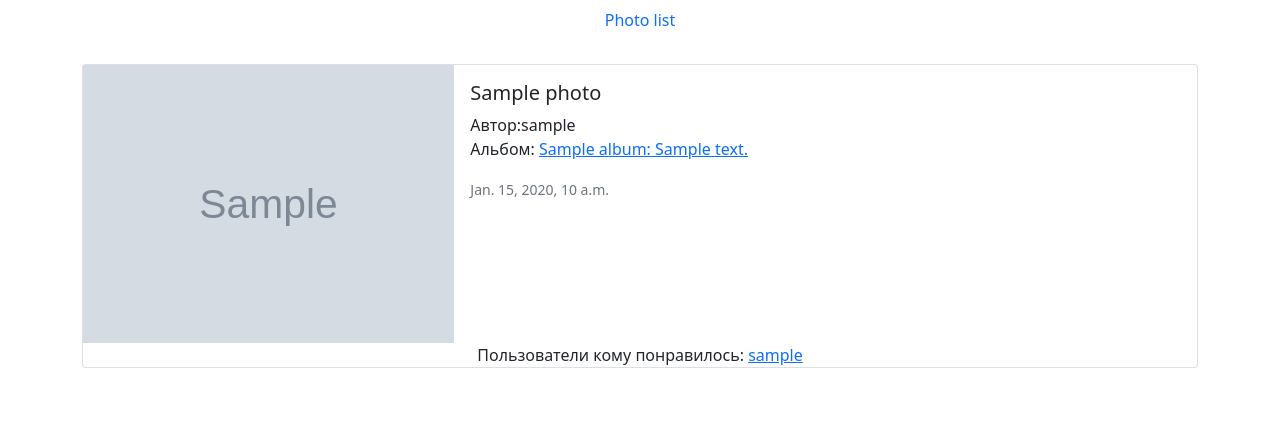
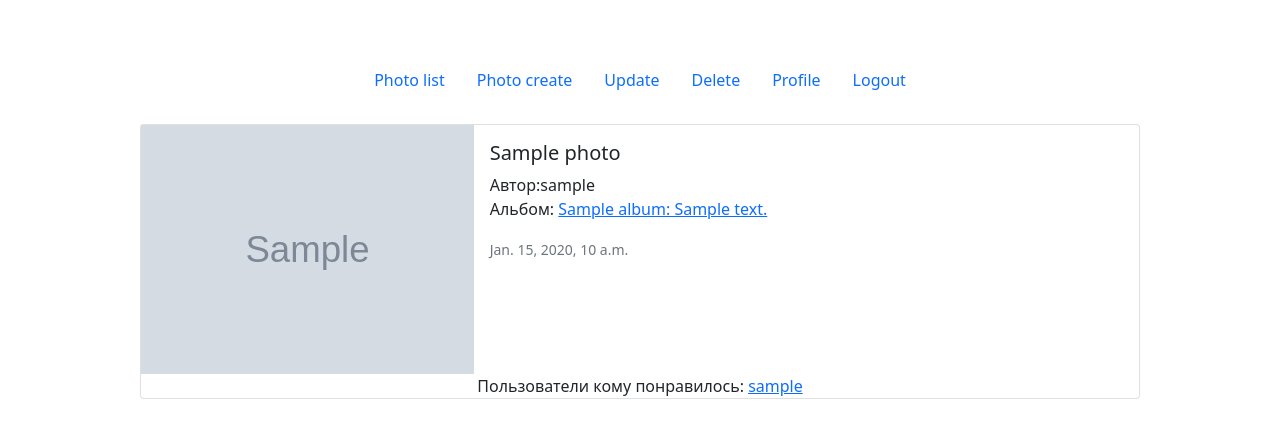
Before and after one commit to A-miin/exam9, a Django app: page /photos/1 in a window 1280 px wide. Shown: the top 438 px of the page. Run offline with Django 3.2, Linux system fonts and the light colour scheme; a user stored in the database is signed in; tables that the repository leaves empty hold one stand-in row (values such as "Sample post"); grey boxes marked "Sample" are stand-in pictures.

Commit message:
Add crud of photo

```diff
--- a/ex9/ex9/settings.py
+++ b/ex9/ex9/settings.py
@@ -133,3 +133,7 @@ DEFAULT_AUTO_FIELD = 'django.db.models.BigAutoField'
 MEDIA_ROOT = os.path.join(BASE_DIR, 'uploads')
 
 MEDIA_URL = '/uploads/'
+
+
+LOGIN_REDIRECT_URL = 'gallery:photo-list'
+LOGOUT_REDIRECT_URL = 'gallery:photo-list'
--- a/ex9/ex9/urls.py
+++ b/ex9/ex9/urls.py
@@ -20,5 +20,6 @@ from django.conf.urls.static import static
 
 urlpatterns = [
     path('admin/', admin.site.urls),
+    path('accounts/', include('accounts.urls')),
     path('', include('gallery.urls')),
 ] + static(settings.MEDIA_URL, document_root=settings.MEDIA_ROOT)
--- a/ex9/gallery/static/css/style.css
+++ b/ex9/gallery/static/css/style.css
@@ -1,3 +1,22 @@
 .img{
     width: 100%;
 }
+body {
+    margin-top: 60px;
+}
+
+.container{
+    width: 80%;
+    margin: 0 auto;
+}
+
+.form-error {
+    color: red;
+    font-size: 12px;
+    margin: 5px 0 0 0
+}
+.form-field-error {
+    border: solid 1px red;
+    box-shadow: red 0 0 3px;
+    display: inline-block;
+}
--- a/ex9/gallery/templates/base.html
+++ b/ex9/gallery/templates/base.html
@@ -13,12 +13,26 @@
             <ul class="nav justify-content-center">
             {% if user.is_authenticated  %}
               <li class="nav-item">
-                <a class="nav-link active" href="{% url "gallery:list" %}">Photo list</a>
+                <a class="nav-link active" href="{% url "gallery:photo-list" %}">Photo list</a>
+              </li>
+                <li class="nav-item">
+                <a class="nav-link active" href="{% url "gallery:photo-create" %}">Photo create</a>
               </li>
               {% endif %}
               {% if user.is_authenticated%}
                 {% block nav %}
                 {% endblock nav %}
+              <li class="nav-item">
+                <a class="nav-link active" href="{% url "user-detail" user.id %}">Profile</a>
+              </li>
+              <li class="nav-item">
+                <a class="nav-link active" href="{% url "logout" %}">Logout</a>
+              </li>
+              {% else %}
+                  <li class="nav-item">
+                <a class="nav-link active" href="{% url "login" %}">Login</a>
+              </li>
+
               {% endif %}
             </ul>
         </nav>
--- a/ex9/gallery/templates/partial/photo-list.html
+++ b/ex9/gallery/templates/partial/photo-list.html
@@ -12,11 +12,11 @@
                     Автор:{{ photo.author }}
                     {% if photo.album %}
                         <br>
-                    Альбом: <a href="">{{ photo.album }}</a>
+                    Альбом: <a href="{% url 'gallery:album-view' photo.album.id %}">{{ photo.album }}</a>
                     {% endif %}
                 </p>
                 <p class="card-text"><small class="text-muted">{{ photo.created_at }}</small></p>
-                <a href="{% url "gallery:view" photo.id %}" type="button" class="btn btn-outline-primary">
+                <a href="{% url "gallery:photo-view" photo.id %}" type="button" class="btn btn-outline-primary">
                     Детальный просмотр
                 </a>
 
--- a/ex9/gallery/templates/photo/view.html
+++ b/ex9/gallery/templates/photo/view.html
@@ -1,4 +1,17 @@
 {% extends 'base.html' %}
+{% block nav %}
+{% if user.is_authenticated and perms.gallery.change_photo or is_author %}
+  <li class="nav-item">
+    <a class="nav-link" href="{% url "gallery:photo-update" photo.id %}">Update</a>
+  </li>
+{% endif %}
+{% if user.is_authenticated and perms.gallery.delete_photo or is_author %}
+  <li class="nav-item">
+    <a class="nav-link" href="{% url "gallery:photo-delete" photo.id %}">Delete</a>
+  </li>
+{% endif %}
+
+{% endblock nav %}
 {% block content %}
     <div class="card mb-3" style="max-width: 100%;">
   <div class="row g-0">
@@ -22,7 +35,7 @@
     <div class="text-center">
         Пользователи кому понравилось:
       {% for user in photo.favorite.all %}
-          <a href="">{{ user.username }}</a>
+          <a href="{% url 'user-detail' user.id %}">{{ user.username }}</a>
           {% if not forloop.last %}
               ,
           {% endif %}
--- a/ex9/gallery/urls.py
+++ b/ex9/gallery/urls.py
@@ -1,13 +1,19 @@
 from django.urls import path
 
 from .views import (
-IndexView, CreatePhotoView, PhotoUpdateView, PhotoView, PhotoDeleteView
+IndexView, CreatePhotoView, PhotoUpdateView, PhotoView, PhotoDeleteView,
+AlbumView
 )
 
 
 app_name = 'gallery'
 
 urlpatterns = [
-    path('photos/', IndexView.as_view(), name='list'),
-    path('photos/<int:pk>', PhotoView.as_view(), name='view'),
+    path('', IndexView.as_view(), name='photo-list'),
+    path('photos/<int:pk>', PhotoView.as_view(), name='photo-view'),
+    path('photos/add', CreatePhotoView.as_view(), name='photo-create'),
+    path('photos/<int:pk>/edit', PhotoUpdateView.as_view(), name='photo-update'),
+    path('photos/<int:pk>/delete', PhotoDeleteView.as_view(), name='photo-delete'),
+    path('albums/<int:pk>', AlbumView.as_view(), name='album-view')
+
 ]
--- a/ex9/gallery/views/__init__.py
+++ b/ex9/gallery/views/__init__.py
@@ -1 +1,2 @@
 from gallery.views.photos import IndexView, CreatePhotoView, PhotoUpdateView, PhotoView, PhotoDeleteView
+from gallery.views.albums import AlbumView
--- a/ex9/gallery/views/photos.py
+++ b/ex9/gallery/views/photos.py
@@ -27,31 +27,43 @@ class IndexView(ListView):
     model = Photo
     context_object_name = 'photos'
     ordering = ('-created_at')
+    def get_queryset(self):
+        queryset = super().get_queryset()
+        queryset = queryset.filter(is_private=False)
+        return queryset
 
 class PhotoView(DetailView):
     model = Photo
     template_name = 'photo/view.html'
+
+    def get_context_data(self, **kwargs):
+        context = super().get_context_data(**kwargs)
+        context['is_author']=self.object.author==self.request.user
+        return context
 
 
 class CreatePhotoView(LoginRequiredMixin, CreateView):
     template_name = 'photo/create.html'
     form_class = PhotoForm
     model = Photo
-    success_url = reverse_lazy('photo:list')
+    success_url = reverse_lazy('gallery:photo-list')
+
+    def get_form_kwargs(self):
+        kwargs = super(CreatePhotoView, self).get_form_kwargs()
+        kwargs.update({'user': self.request.user})
+        return kwargs
 
     def form_valid(self, form):
         self.photo = form.save(commit=False)
-        try:
-            album = get_object_or_404(Album, id=self.kwargs.get('pk'))
-            self.photo.album = album
-        except:
-            self.photo.album = None
+        self.photo.album = None
 
+        self.photo.author = self.request.user
+        self.photo.save()
 
-        self.photo.save()
-        form.save_m2m()
-        return self.get_success_url()
+        return  self.get_success_url()
 
+    def get_success_url(self):
+        return redirect('gallery:photo-view', pk = self.photo.id)
 
 class PhotoUpdateView(PermissionRequiredMixin, UpdateView):
     form_class = PhotoForm
@@ -64,12 +76,18 @@ class PhotoUpdateView(PermissionRequiredMixin, UpdateView):
         return self.get_object().author == self.request.user or super().has_permission()
 
     def get_success_url(self):
-        return reverse('photo:view', kwargs={'pk': self.kwargs.get('pk')})
+        return reverse('gallery:photo-view', kwargs={'pk': self.kwargs.get('pk')})
 
+    def get_form_kwargs(self):
+        kwargs = super(PhotoUpdateView, self).get_form_kwargs()
+        kwargs.update({'user': self.request.user})
+        return kwargs
 
 class PhotoDeleteView(PermissionRequiredMixin, DeleteView):
     model = Photo
     template_name = 'partial/delete.html'
     context_object_name = 'object'
-    success_url = reverse_lazy('photo:list')
+    success_url = reverse_lazy('gallery:photo-list')
     permission_required = 'gallery.delete_photo'
+    def has_permission(self):
+        return self.get_object().author == self.request.user or super().has_permission()
```
Also changed, not shown: ex9/gallery/forms.py (+9 -3 lines), ex9/gallery/templates/album/create.html (+7 -10 lines), ex9/gallery/templates/album/view.html (added, +9 -0 lines), ex9/gallery/templates/partial/album-list.html (added, +18 -0 lines), ex9/gallery/templates/partial/delete.html (+12 -10 lines), ex9/gallery/templates/photo/create.html (+4 -9 lines), ex9/gallery/templates/photo/update.html (+7 -10 lines), ex9/gallery/views/albums.py (+53 -96 lines).
